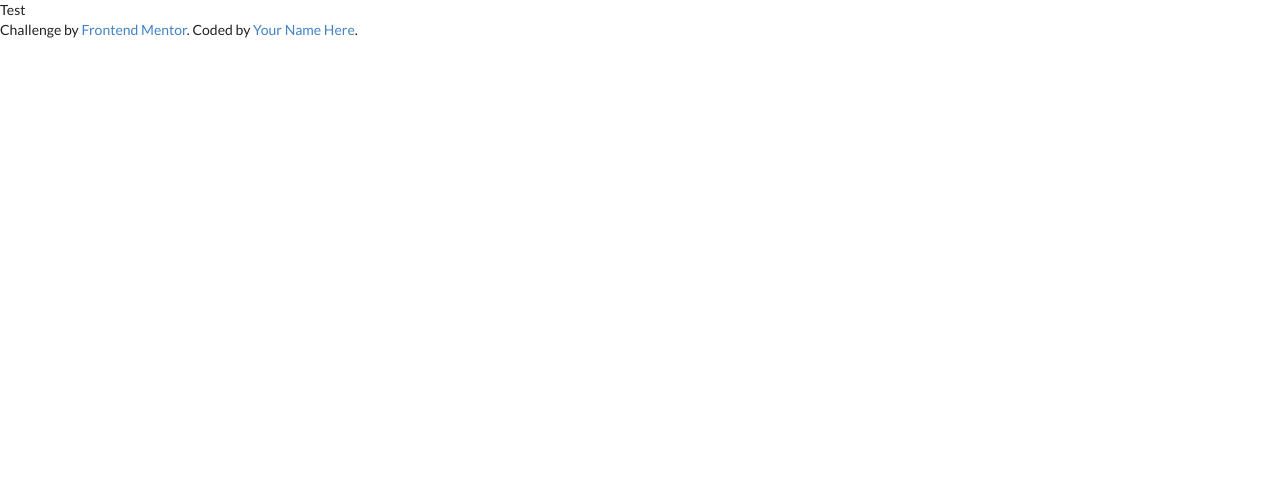
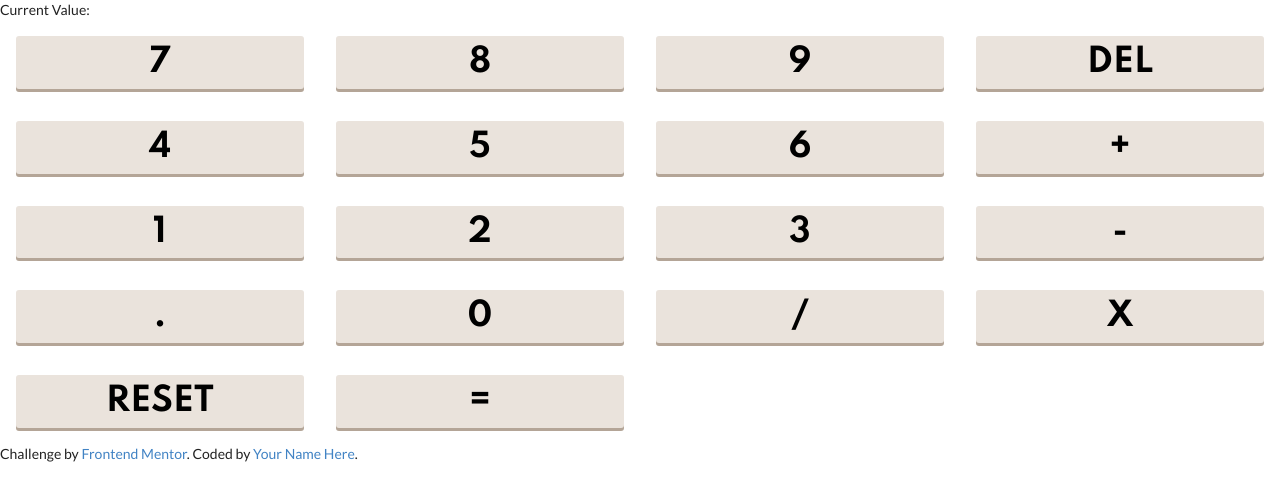
Before and after one commit to TMarche/fm-calculator-app, a React app: page / in a window 1280 px wide. Built offline with nearby package versions, Linux system fonts and the light colour scheme.

Commit message:
Add Styled Buttons

```diff
--- a/package.json
+++ b/package.json
@@ -3,7 +3,8 @@
     "live-server": "^1.2.1",
     "react": "^17.0.2",
     "react-dom": "^17.0.2",
-    "react-scripts": "^4.0.3"
+    "react-scripts": "^4.0.3",
+    "styled-components": "^5.3.0"
   },
   "scripts": {
     "start": "react-scripts start",
--- a/public/index.html
+++ b/public/index.html
@@ -25,6 +25,8 @@
       work correctly both with client-side routing and a non-root public URL.
       Learn how to configure a non-root public URL by running `npm run build`.
     -->
+    <link rel="preconnect" href="https://fonts.gstatic.com">
+    <link href="https://fonts.googleapis.com/css2?family=Spartan:wght@700&display=swap" rel="stylesheet">
     <title>Frontend Mentor | Calculator app</title>
   </head>
   <body>
--- /dev/null
+++ b/src/components/App.js
@@ -0,0 +1,29 @@
+import Button from "./Button"
+import styled from "styled-components"
+import { ThemeProvider } from "styled-components"
+import React from "react"
+
+const BUTTONS = "7 8 9 del 4 5 6 + 1 2 3 - . 0 / x reset ="
+
+const GridContainer = styled.div`
+    display: grid;
+    grid-template-columns: repeat(4, 1fr);
+`
+
+class App extends React.Component {
+    render() {
+        return (
+        <div>
+            <div>Current Value: </div>
+            <GridContainer>
+                {BUTTONS.split(" ").map(x => <Button value={x}></Button>)}
+            </GridContainer>
+           <div className="attribution">
+             Challenge by <a href="https://www.frontendmentor.io?ref=challenge" target="_blank">Frontend Mentor</a>.
+             Coded by <a href="#">Your Name Here</a>.
+           </div>
+        </div>)
+    }
+}
+
+export default App;
--- /dev/null
+++ b/src/components/Button.js
@@ -0,0 +1,37 @@
+import React from 'react';
+import styled from 'styled-components'
+
+const StyledButton = styled.button`
+    font-size: 32px;
+    color: ${props => props.theme.fg};
+    border: none;
+    background: hsl(30, 25%, 89%);
+    box-shadow: 0 3px 0 hsl(28, 16%, 65%);
+    font-family: 'Spartan', sans-serif;
+
+    &:hover {
+        background: hsl(30, 25%, 80%)
+    }
+
+    &:active {
+        transform: translateY(3px);
+        box-shadow: none;
+    }
+
+    margin: .5em;
+    padding: 0.25em 1em;
+    border-radius: 3px;
+    text-transform: uppercase;
+`;
+
+class Button extends React.Component {
+    render() {
+        return <StyledButton onClick={this.onClick}>{this.props.value}</StyledButton>
+    }
+
+    onClick = () => {
+        console.log(`Clicked ${this.props.value}!`)
+    }
+}
+
+export default Button;
--- /dev/null
+++ b/src/css/styles.css
@@ -0,0 +1,36 @@
+*,
+*::before,
+*::after {
+    box-sizing: border-box;
+}
+
+/* Custom properties -- update these for your own design */
+
+:root {
+    --ff-primary: 'Source Sans Pro', sans-serif;
+    --ff-secondary: 'Source Code Pro', monospace;
+
+    --fw-reg: 300;
+    --fw-bold: 900;
+
+    /* Theme 1 */
+    --clr-very-dark-desaturated-blue-main: hsl(222, 26%, 31%);
+    --clr-very-dark-desaturated-blue-toggle: hsl(223, 31%, 20%);
+    --clr-very-dark-desaturated-blue-screen: hsl(224, 36%, 15%);
+    --clr-dark-desaturated-blue-key-background:  hsl(225, 21%, 49%);
+    --clr-dark-desaturated-blue-key-shadow:  hsl(224, 28%, 35%);
+    --clr-red: hsl(6, 63%, 50%);
+    --clr-dark-red: hsl(6, 70%, 34%);
+    --clr-light-grayish-orange: hsl(30, 25%, 89%);
+    --clr-grayish-orange: hsl(28, 16%, 65%);
+    --clr-very-dark-grayish-blue: hsl(221, 14%, 31%);
+    --clr-white: hsl(0, 0, 100%);
+
+    --fs-h1: 3rem;
+    --fs-h2: 2.25rem;
+    --fs-h3: 1.25rem;
+    --fs-body: 1rem;
+
+    --bs: 0.25em 0.25em 0.75em rgba(0,0,0,.25),
+          0.125em 0.125em 0.25em rgba(0,0,0,.15);
+}
--- a/src/index.js
+++ b/src/index.js
@@ -1,16 +1,6 @@
 import React from 'react'
 import ReactDOM from 'react-dom'
-
-const App = () => {
-    return (
-    <div>
-        Test
-       <div class="attribution">
-         Challenge by <a href="https://www.frontendmentor.io?ref=challenge" target="_blank">Frontend Mentor</a>.
-         Coded by <a href="#">Your Name Here</a>.
-       </div>
-    </div>)
-}
+import App from './components/App'
 
 ReactDOM.render(
     <App />,
```
Also changed, not shown: src/components/constants.js (added), 3 other files.
